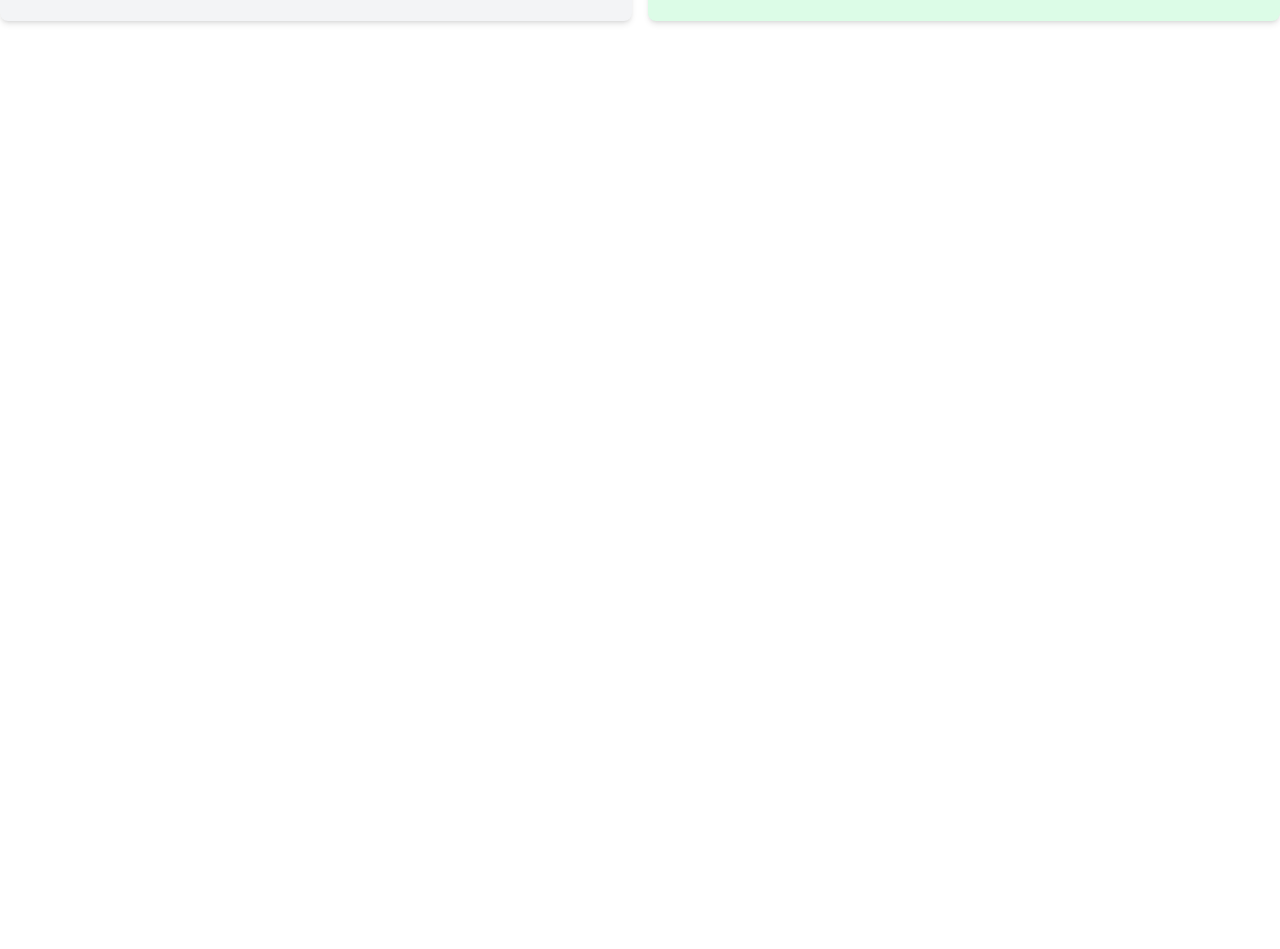
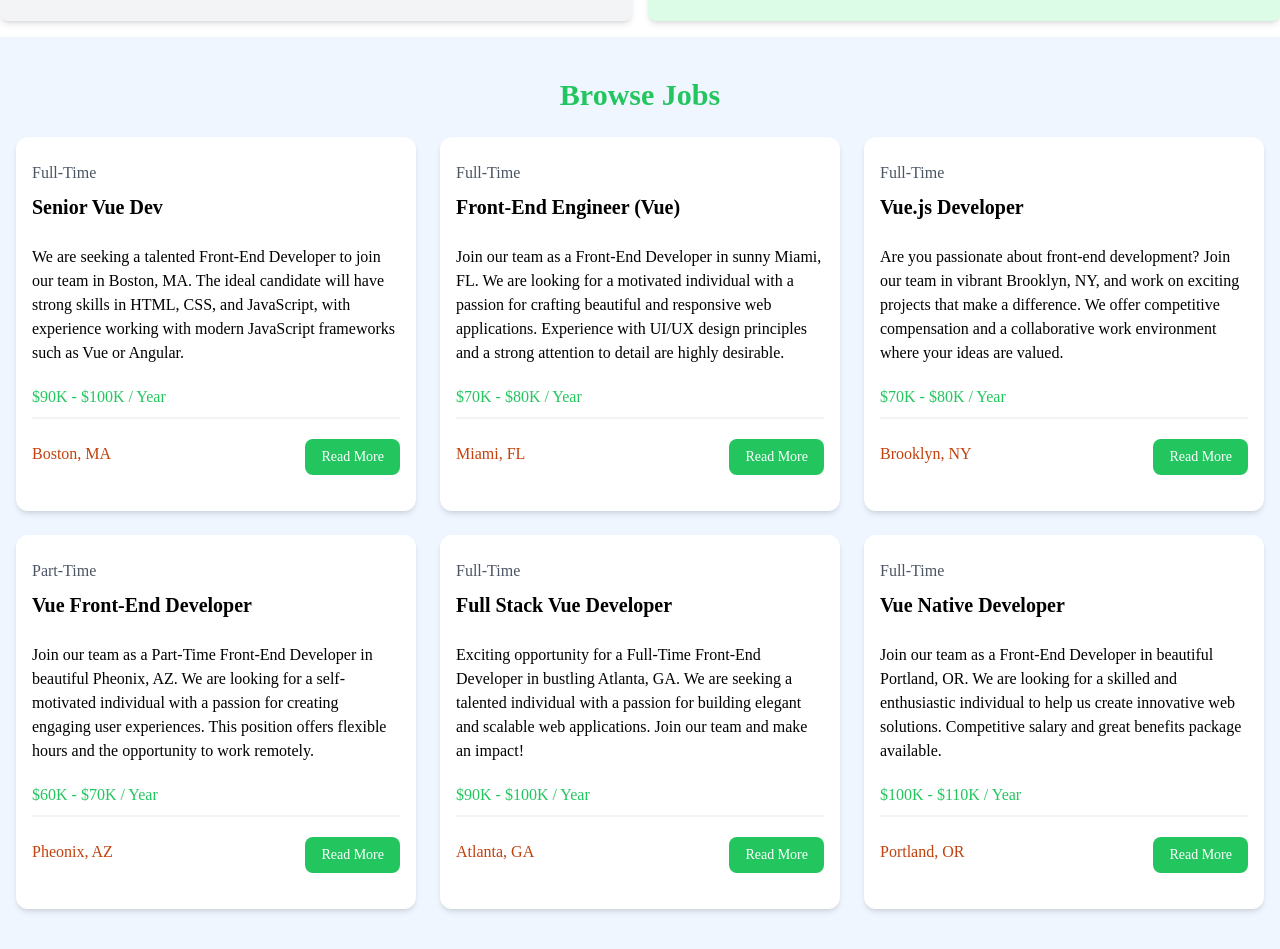
Before and after one commit to Abdul-Wahab12/Jobs-management-App, a Vue app in the folder Jobs-App/: page /jobs in a window 1280 px wide. Shown: the part 540-1489 px from the top of the page. Before the commit the page ends 800 px from the top, so only its background shows below. Built offline with nearby package versions, Linux system fonts and the light colour scheme.

Commit message:
Add Job Listing pages

```diff
--- a/Jobs-App/src/App.vue
+++ b/Jobs-App/src/App.vue
@@ -2,10 +2,12 @@
 import Navbar from '@/components/Navbar.vue';
 import Hero from '@/components/Hero.vue';
 import HomeCards from '@/components/HomeCards.vue';
+import JobListing from '@/components/JobListings.vue';
 </script>
 
 <template>
   <Navbar />
   <Hero />
   <HomeCards />
+  <JobListing />
 </template>
--- a/Jobs-App/src/components/HomeCards.vue
+++ b/Jobs-App/src/components/HomeCards.vue
@@ -17,7 +17,7 @@
                         Browse Jobs
                     </a>
                 </Card>
-                <Card class="bg-green-100">
+                <Card bg="bg-green-100">
                     <h2 class="text-2xl font-bold">For Employers</h2>
                     <p class="mt-2 mb-4">
                         List your job to find the perfect developer for the role
--- /dev/null
+++ b/Jobs-App/src/components/JobListing.vue
@@ -0,0 +1,39 @@
+<script setup>
+import { defineProps } from 'vue';
+
+defineProps({
+    job: {
+        type: Object,
+    }
+});
+</script>
+
+<template>
+    <div class="bg-white rounded-xl shadow-md relative">
+        <div class="p-4">
+            <div class="mb-6">
+                <div class="text-gray-600 my-2">{{ job.type }}</div>
+                <h3 class="text-xl font-bold">{{ job.title }}</h3>
+            </div>
+
+            <div class="mb-5">
+               {{ job.description }}
+            </div>
+
+            <h3 class="text-green-500 mb-2">{{ job.salary }} / Year</h3>
+
+            <div class="border border-gray-100 mb-5"></div>
+
+            <div class="flex flex-col lg:flex-row justify-between mb-4">
+                <div class="text-orange-700 mb-3">
+                    <i class="fa-solid fa-location-dot text-lg"></i>
+                    {{ job.location }}
+                </div>
+                <a :href="'/job/' + job.id"
+                    class="h-[36px] bg-green-500 hover:bg-green-600 text-white px-4 py-2 rounded-lg text-center text-sm">
+                    Read More
+                </a>
+            </div>
+        </div>
+    </div>
+</template>
--- /dev/null
+++ b/Jobs-App/src/components/JobListings.vue
@@ -0,0 +1,21 @@
+<script setup>
+import jobData from '@/jobs.json';
+import { ref } from 'vue';
+import JobListing from './JobListing.vue';
+
+const jobs = ref(jobData.jobs);
+
+</script>
+
+<template>
+    <section class="bg-blue-50 px-4 py-10">
+        <div class="container-xl lg:container m-auto">
+            <h2 class="text-3xl font-bold text-center mb-6 text-green-500">
+                Browse Jobs
+            </h2>
+            <div class="grid grid-cols-1 md:grid-cols-3 gap-6">
+                <JobListing v-for="job in jobs" :key="job.id" :job="job"/>
+            </div>
+        </div>
+    </section>
+</template>
--- /dev/null
+++ b/Jobs-App/src/jobs.json
@@ -0,0 +1,88 @@
+{
+    "jobs": [
+        {
+            "id": "1",
+            "title": "Senior Vue Dev",
+            "type": "Full-Time",
+            "location": "Boston, MA",
+            "description": "We are seeking a talented Front-End Developer to join our team in Boston, MA. The ideal candidate will have strong skills in HTML, CSS, and JavaScript, with experience working with modern JavaScript frameworks such as Vue or Angular.",
+            "salary": "$90K - $100K",
+            "company": {
+                "name": "NewTek Solutions",
+                "description": "NewTek Solutions is a leading technology company specializing in web development and digital solutions. We pride ourselves on delivering high-quality products and services to our clients while fostering a collaborative and innovative work environment.",
+                "contactEmail": "contact@teksolutions.com",
+                "contactPhone": "555-555-5555"
+            }
+        },
+        {
+            "id": "2",
+            "title": "Front-End Engineer (Vue)",
+            "type": "Full-Time",
+            "description": "Join our team as a Front-End Developer in sunny Miami, FL. We are looking for a motivated individual with a passion for crafting beautiful and responsive web applications. Experience with UI/UX design principles and a strong attention to detail are highly desirable.",
+            "location": "Miami, FL",
+            "salary": "$70K - $80K",
+            "company": {
+                "name": "Veneer Solutions",
+                "description": "Veneer Solutions is a creative agency specializing in digital design and development. Our team is dedicated to pushing the boundaries of creativity and innovation to deliver exceptional results for our clients.",
+                "contactEmail": "contact@loremipsum.com",
+                "contactPhone": "555-555-5555"
+            }
+        },
+        {
+            "id": "3",
+            "title": "Vue.js Developer",
+            "type": "Full-Time",
+            "description": "Are you passionate about front-end development? Join our team in vibrant Brooklyn, NY, and work on exciting projects that make a difference. We offer competitive compensation and a collaborative work environment where your ideas are valued.",
+            "location": "Brooklyn, NY",
+            "salary": "$70K - $80K",
+            "company": {
+                "name": "Dolor Cloud",
+                "description": "Dolor Cloud is a leading technology company specializing in digital solutions for businesses of all sizes. With a focus on innovation and customer satisfaction, we are committed to delivering cutting-edge products and services.",
+                "contactEmail": "contact@dolorsitamet.com",
+                "contactPhone": "555-555-5555"
+            }
+        },
+        {
+            "id": "4",
+            "title": "Vue Front-End Developer",
+            "type": "Part-Time",
+            "description": "Join our team as a Part-Time Front-End Developer in beautiful Pheonix, AZ. We are looking for a self-motivated individual with a passion for creating engaging user experiences. This position offers flexible hours and the opportunity to work remotely.",
+            "location": "Pheonix, AZ",
+            "salary": "$60K - $70K",
+            "company": {
+                "name": "Alpha Elite",
+                "description": "Alpha Elite is a dynamic startup specializing in digital marketing and web development. We are committed to fostering a diverse and inclusive workplace where creativity and innovation thrive.",
+                "contactEmail": "contact@adipisicingelit.com",
+                "contactPhone": "555-555-5555"
+            }
+        },
+        {
+            "id": "5",
+            "title": "Full Stack Vue Developer",
+            "type": "Full-Time",
+            "description": "Exciting opportunity for a Full-Time Front-End Developer in bustling Atlanta, GA. We are seeking a talented individual with a passion for building elegant and scalable web applications. Join our team and make an impact!",
+            "location": "Atlanta, GA",
+            "salary": "$90K - $100K",
+            "company": {
+                "name": "Browning Technologies",
+                "description": "Browning Technologies is a rapidly growing technology company specializing in e-commerce solutions. We offer a dynamic and collaborative work environment where employees are encouraged to think creatively and innovate.",
+                "contactEmail": "contact@consecteturadipisicing.com",
+                "contactPhone": "555-555-5555"
+            }
+        },
+        {
+            "id": "6",
+            "title": "Vue Native Developer",
+            "type": "Full-Time",
+            "description": "Join our team as a Front-End Developer in beautiful Portland, OR. We are looking for a skilled and enthusiastic individual to help us create innovative web solutions. Competitive salary and great benefits package available.",
+            "location": "Portland, OR",
+            "salary": "$100K - $110K",
+            "company": {
+                "name": "Port Solutions INC",
+                "description": "Port Solutions is a leading technology company specializing in software development and digital marketing. We are committed to providing our clients with cutting-edge solutions and our employees with a supportive and rewarding work environment.",
+                "contactEmail": "contact@ipsumlorem.com",
+                "contactPhone": "555-555-5555"
+            }
+        }
+    ]
+}
```
